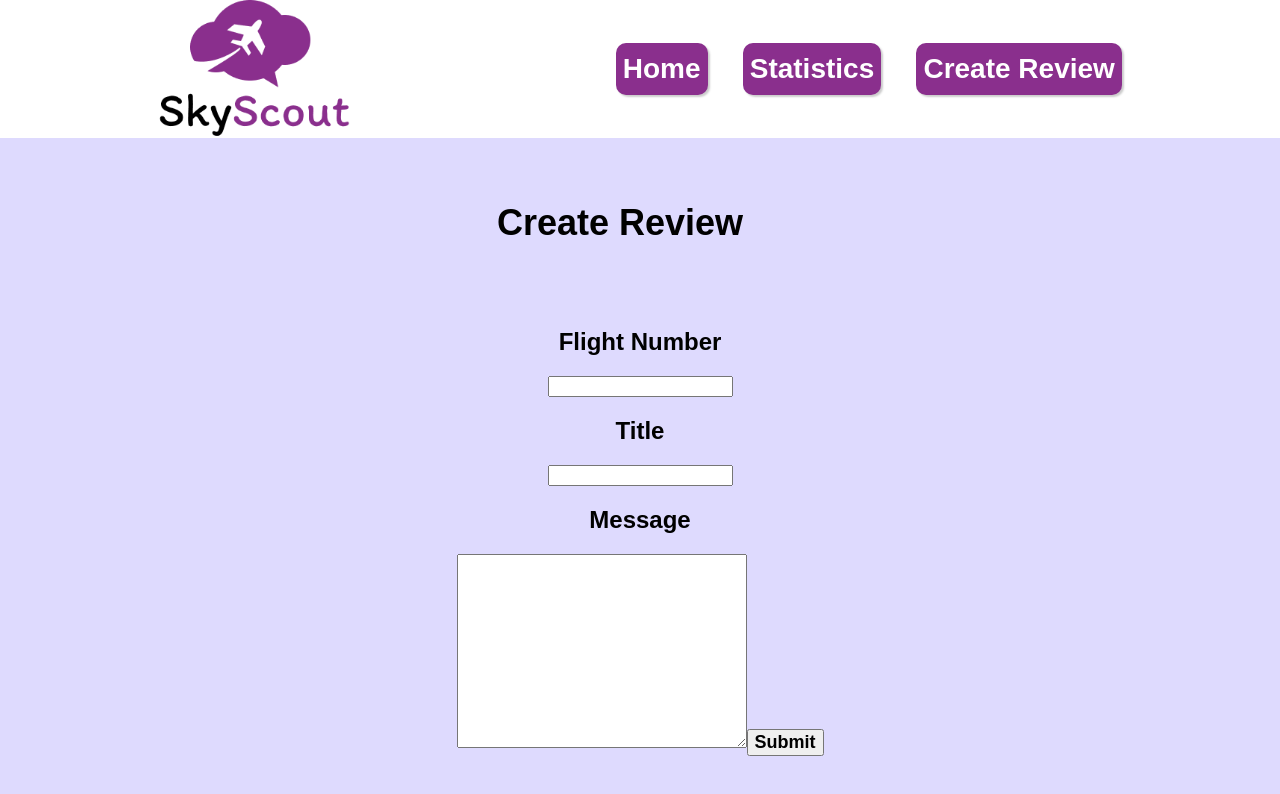
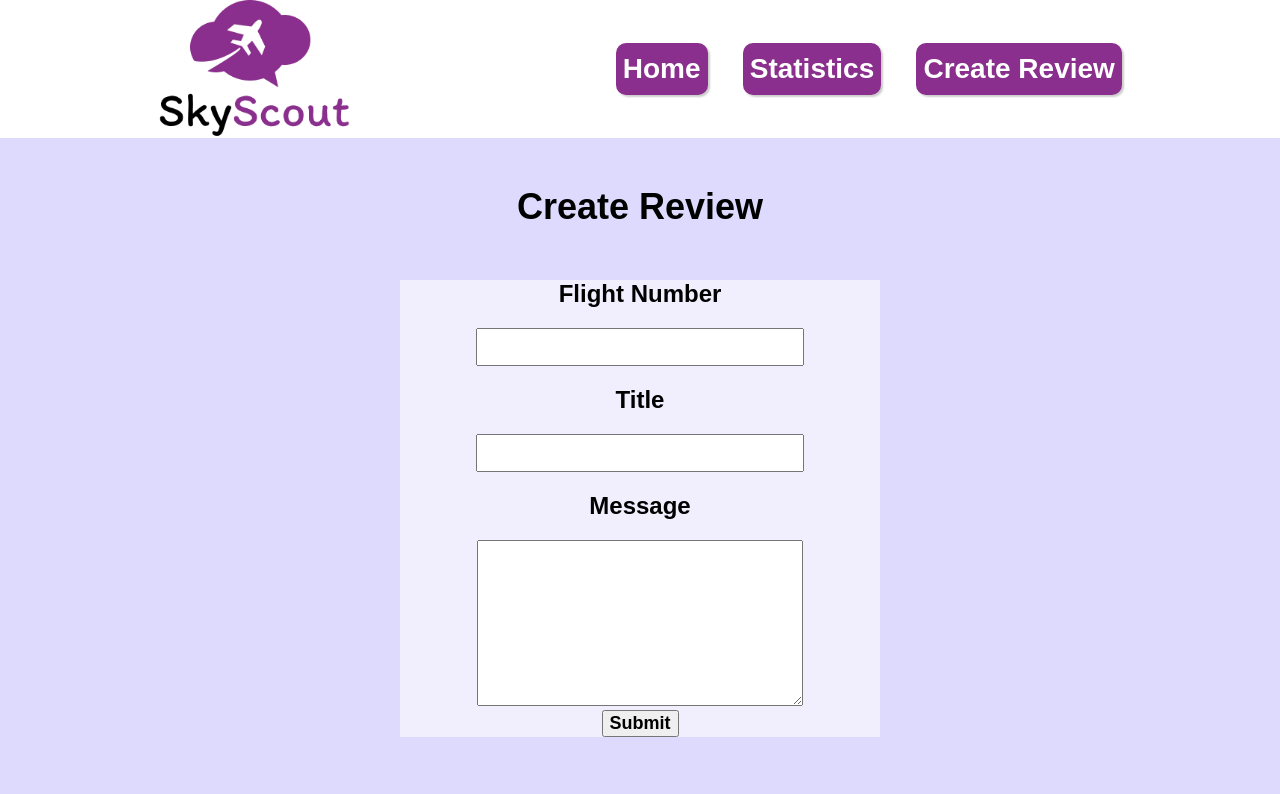
Before and after one commit to Ayon-Bhowmick/Hackrithmitic2, a React (Create React App) app in the folder web/: page /create in a window 1280 px wide. Shown: the top 794 px of the page. Built offline with nearby package versions, Linux system fonts and the light colour scheme.

Commit message:
Create Review Styling added

```diff
--- a/web/src/pages/Create.js
+++ b/web/src/pages/Create.js
@@ -35,8 +35,6 @@ const Create = () => {
 	 * @param {text} body
 	 */
 	const addPosts = async (titleSubmit, num, BodySubmit) => {
-    // resonse_object.header("Access-Control-Allow-Headers", "Origin, X-Requested-With, Content-Type, Accept");
-
 		try {
 			const requestOptions = {
 				method: 'POST',
@@ -56,24 +54,7 @@ const Create = () => {
 		}
 	};
 
-	const css = `
-    .my-element {
-		text-align: center;
-		padding-top: 5vh;
-		padding-bottom: 5vh;
-		padding-right: 5vh;
-    }
 
-	textarea {
-		font-family: 'Nunito' ;
-		font-size: medium;
-		width: 20vw;
-		height: 20vh;
-		resize: vertical;
-		padding: 1em;
-	}
-
-	`
 // 	const navigation = this.props.navigation;
 
 
@@ -86,8 +67,6 @@ const Create = () => {
 //html with the wepage ui: structred the same order as the web is displayed
 	return (
 		<div className="app">
-			<style>{css}</style>
-
       <nav>
             <img  id="logo" src={Logo} alt="SkyScout" />
 
@@ -143,7 +122,9 @@ const Create = () => {
 					value={body}
 					onChange={(e) => setBody(e.target.value)}
 				/> */}
-					<button type="submit" ><b><font size="+1"> Submit </font> </b></button>
+        <div>
+					<button type="submit" id="submit"><b><font size="+1"> Submit </font> </b></button>
+        </div>
 				</form>
 			</div>
 		</div>
--- a/web/src/pages/CreateReview.css
+++ b/web/src/pages/CreateReview.css
@@ -122,3 +122,32 @@ span{
     position: absolute;
     bottom: 0;
 }
+
+.my-element {
+    text-align: center;
+    padding-top: 3vh;
+    padding-bottom: 1vh;
+}
+
+
+
+
+.add-post-container {
+    text-align: center;
+    background-color: rgba(255, 255, 255, 0.571) ;
+    width: 60vh;
+    margin: 0 auto;
+}
+
+input {
+    width: 25vw;
+    height: 4vh;
+}
+
+textarea {
+    font-family: 'Nunito' ;
+    font-size: medium;
+    width: 25vw;
+    height: 20vh;
+    resize: vertical;
+}
--- a/web/src/pages/Home.css
+++ b/web/src/pages/Home.css
@@ -198,7 +198,3 @@ footer {
     flexWrap: 'nowrap';
     flexDirection: 'row';
 } */
-
-.add-post-container {
-    text-align: center;
-}
```
